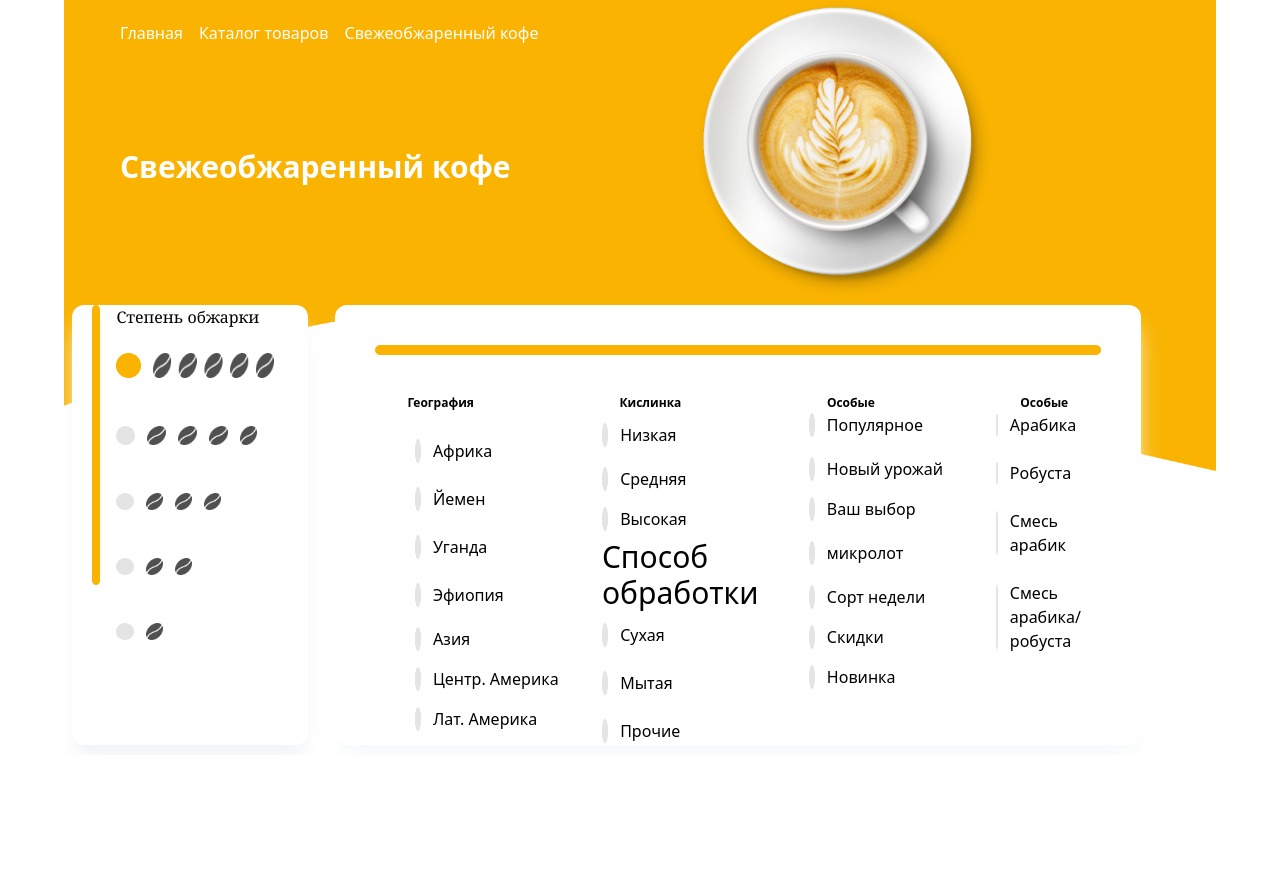
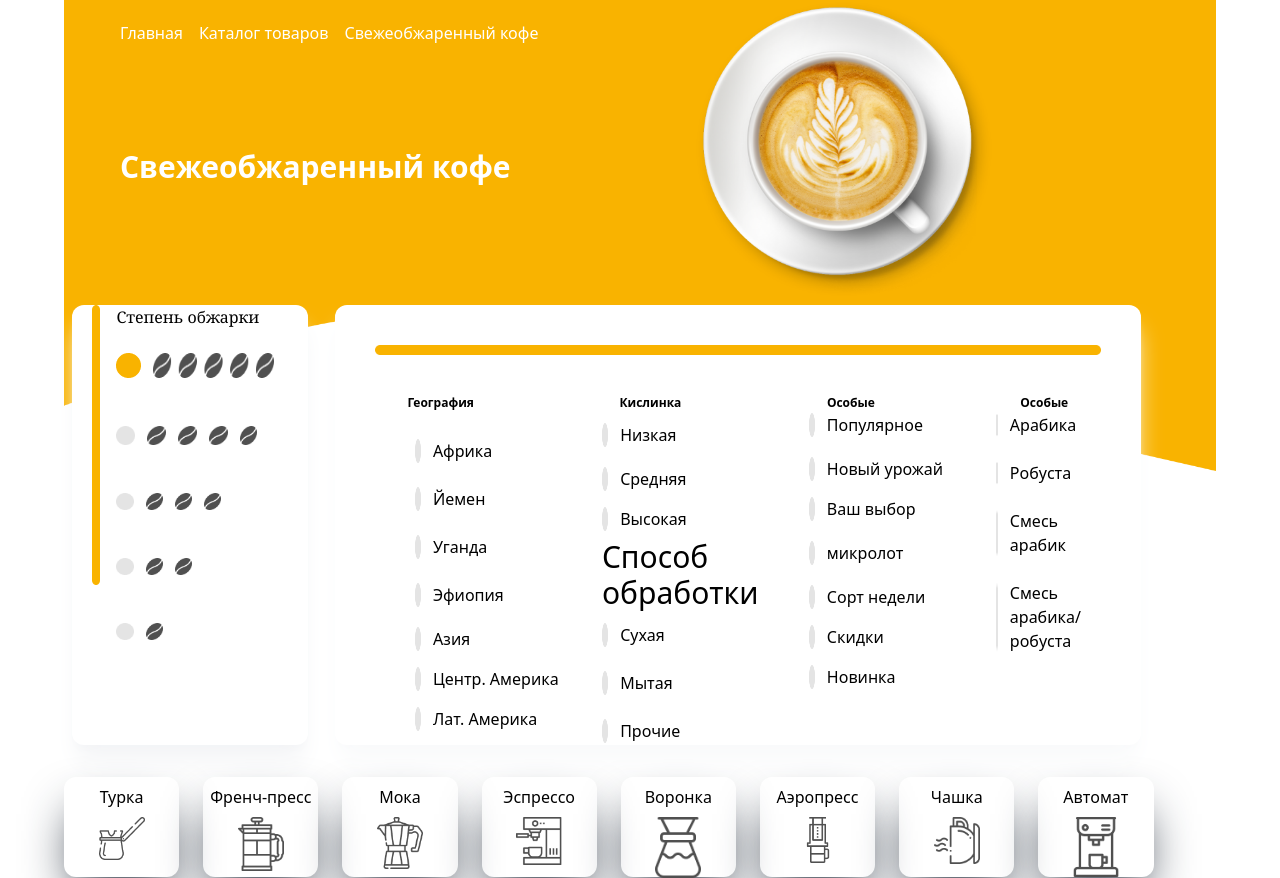
Before and after one commit to Amsurur/GIT-1-Exam, a website: page src/project-4/azamB.html in a window 1280 px wide. Shown: the part 67-945 px from the top of the page. Before the commit the page ends 822 px from the top, so only its background shows below. Drawn offline with Linux system fonts and the light colour scheme.

Commit message:
sektion2

```diff
--- a/src/project-4/azamB.html
+++ b/src/project-4/azamB.html
@@ -215,6 +215,49 @@
 
    </div>
  </section>
+ <section class="mt-10 w-[90%] m-auto">
+   <div class="flex gap-6 ">
+    <div class=" w-[10%] rounded-xl h-[100px] shadow-2xl shadow-gray-800 ">
+        <h1 class="text-center py-2">Турка</h1>
+        <img class="w-[40%] m-auto" src="./img/rasm12.png" alt="">
 
+    </div>
+    <div class=" w-[10%] rounded-xl h-[100px] shadow-2xl shadow-gray-800 ">
+        <h1 class="text-center py-2">Френч-пресс</h1>
+        <img class="w-[40%] m-auto" src="./img/rasm13.png" alt="">
+
+    </div>
+    <div class=" w-[10%] rounded-xl h-[100px] shadow-2xl shadow-gray-800 ">
+        <h1 class="text-center py-2">Мока</h1>
+        <img class="w-[40%] m-auto" src="./img/rasm14.png" alt="">
+
+    </div>
+    <div class=" w-[10%] rounded-xl h-[100px] shadow-2xl shadow-gray-800 ">
+        <h1 class="text-center py-2">Эспрессо</h1>
+        <img class="w-[40%] m-auto" src="./img/rasm15.png" alt="">
+
+    </div>
+    <div class=" w-[10%] rounded-xl h-[100px] shadow-2xl shadow-gray-800 ">
+        <h1 class="text-center py-2">Воронка</h1>
+        <img class="w-[40%] m-auto" src="./img/rasm16.png" alt="">
+
+    </div>
+    <div class=" w-[10%] rounded-xl h-[100px] shadow-2xl shadow-gray-800 ">
+        <h1 class="text-center py-2">Аэропресс</h1>
+        <img class="w-[40%] m-auto" src="./img/rasm17.png" alt="">
+
+    </div>
+    <div class=" w-[10%] rounded-xl h-[100px] shadow-2xl shadow-gray-800 ">
+        <h1 class="text-center py-2">Чашка</h1>
+        <img class="w-[40%] m-auto" src="./img/rasm18.png" alt="">
+
+    </div>
+    <div class=" w-[10%] rounded-xl h-[100px] shadow-2xl shadow-gray-800 ">
+        <h1 class="text-center py-2">Автомат</h1>
+        <img class="w-[40%] m-auto" src="./img/rasm19.png" alt="">
+
+    </div>
+   </div>
+ </section>
  </body>
 </html>
```
Also changed, not shown: src/output.css, src/project-4/img/rasm12.png (added), src/project-4/img/rasm13.png (added), src/project-4/img/rasm14.png (added), src/project-4/img/rasm15.png (added), src/project-4/img/rasm16.png (added), src/project-4/img/rasm17.png (added), src/project-4/img/rasm18.png (added), src/project-4/img/rasm19.png (added).
